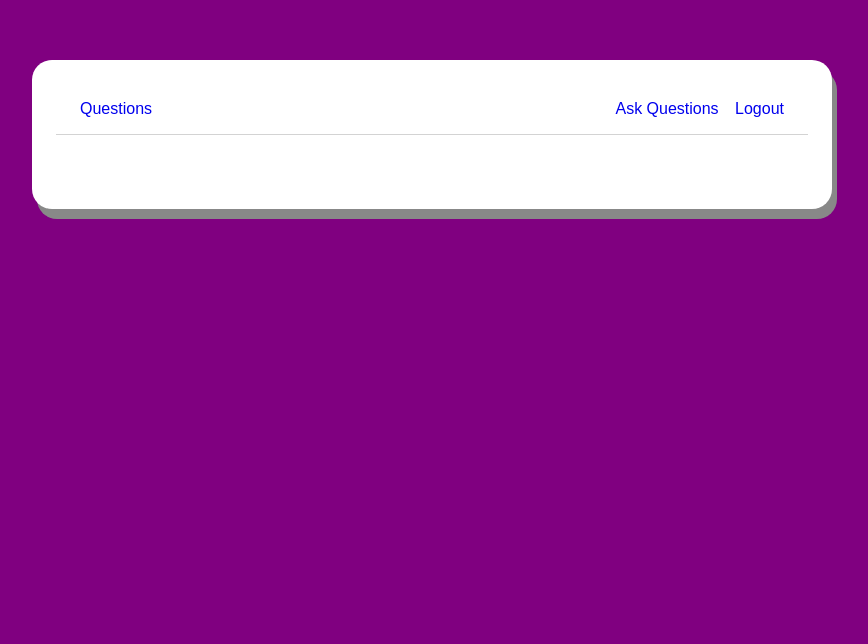
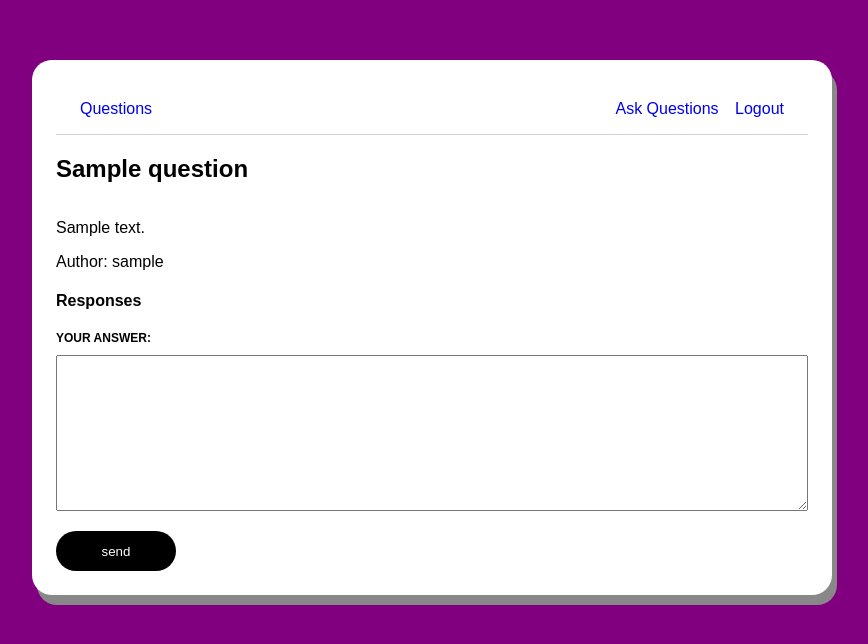
Before and after one commit to abtullohn/tuusie-blitz, a Django app: page /question/1 in a window 1280 px wide. Shown: the top 644 px of the page, without its empty margins (208-1076 px from the left). Run offline with Django 4.2, Linux system fonts and the light colour scheme; a user stored in the database is signed in; tables that the repository leaves empty hold one stand-in row (values such as "Sample post").

Commit message:
adding response

```diff
--- a/main_app/forms.py
+++ b/main_app/forms.py
@@ -1,7 +1,7 @@
 from pyexpat import model
 from django.contrib.auth.forms import UserCreationForm, AuthenticationForm
 from django.contrib.auth.models import User
-from .models import Question
+from .models import Question, Response
 from django import forms
 
 
@@ -41,3 +41,8 @@ class NewQuestionForm(forms.ModelForm):
                 'placeholder': 'What is the topic?'
             })
         }
+
+class NewResponseForm(forms.ModelForm):
+    class Meta:
+        model = Response
+        fields = ['body']
--- a/main_app/models.py
+++ b/main_app/models.py
@@ -16,7 +16,7 @@ class Question(models.Model):
 
 class Response(models.Model):
     user = models.ForeignKey(User, null=False, on_delete=models.CASCADE)
-    question = models.ForeignKey(Question, null=False, on_delete=models.CASCADE)
+    question = models.ForeignKey(Question, null=False, on_delete=models.CASCADE, related_name='response')
     parent = models.ForeignKey('self', null=True, blank=True, on_delete=models.CASCADE)
     body = models.TextField(null=False)
     created_at = models.DateTimeField(auto_now_add=True)
--- a/main_app/templates/question.html
+++ b/main_app/templates/question.html
@@ -4,8 +4,35 @@
 {% block content%}
 
 <div class ='page question-page'>
-<h1 class='title'></h1>
+<h2 class='question-title'>{{question.title}}</h2>
+<p class='question-body'>{{question.body}}</p>
+<span class='question-author'>Author: {{question.author.username}}</span>
+
+<div class='responses-container'>
+    <h4 class='responses-container-heading'>Responses</h4>
+
+    {% if not question.response.all %}
+    <p class='no-response-text'>No Responses Yet</p>
+    {%else%}
+
+
+    {% endif %}
 
 </div>
 
+{% if user.is_authenticated %}
+
+<form method='POST' action='' class='response-form'>
+{% csrf_token %}
+<div class='fieldWrapper'>
+    <label for='{{response_form.body.id_for_label}}'>Your answer:</label>
+    {{response_form.body}}
+    <span class='error'>{{form.body.errors}}</span>
+</div>
+<input type='submit' value='send' class='submit-button'/>
+</form>
+
+{% endif %}
+</div>
+
 {% endblock %}
--- a/main_app/views.py
+++ b/main_app/views.py
@@ -4,7 +4,7 @@ from django.shortcuts import render, redirect
 from django.contrib.auth import login, logout
 from django.contrib.auth.decorators import login_required
 from .models import Question
-from .forms import RegisterUserForm, LoginForm, NewQuestionForm
+from .forms import RegisterUserForm, LoginForm, NewQuestionForm, NewResponseForm
 # Create your views here
 
 def registerPage(request):
@@ -81,8 +81,24 @@ def homePage(request):
     return render(request,'homepage.html', context)
 
 def questionPage(request, id):
-    question = Question.objects.get()
+    response_form = NewResponseForm()
 
+    if request.method == 'POST':
+        try:
+            response_form = NewResponseForm(request.POST)
+            if response_form.is_valid():
+                response = response_form.save(commit=False)
+                response.user = request.user
+                response.question = Question(id=id)
+                response.save()
+                return redirect('/question/'+str(id)+'#'+str(response.id))
+        except Exception as e:
+            print(e)
+            raise
+
+    question = Question.objects.get(id=id)
     context = {
+        'question': question,
+        'response_form': response_form
     }
     return render(request, 'question.html', context)
```
